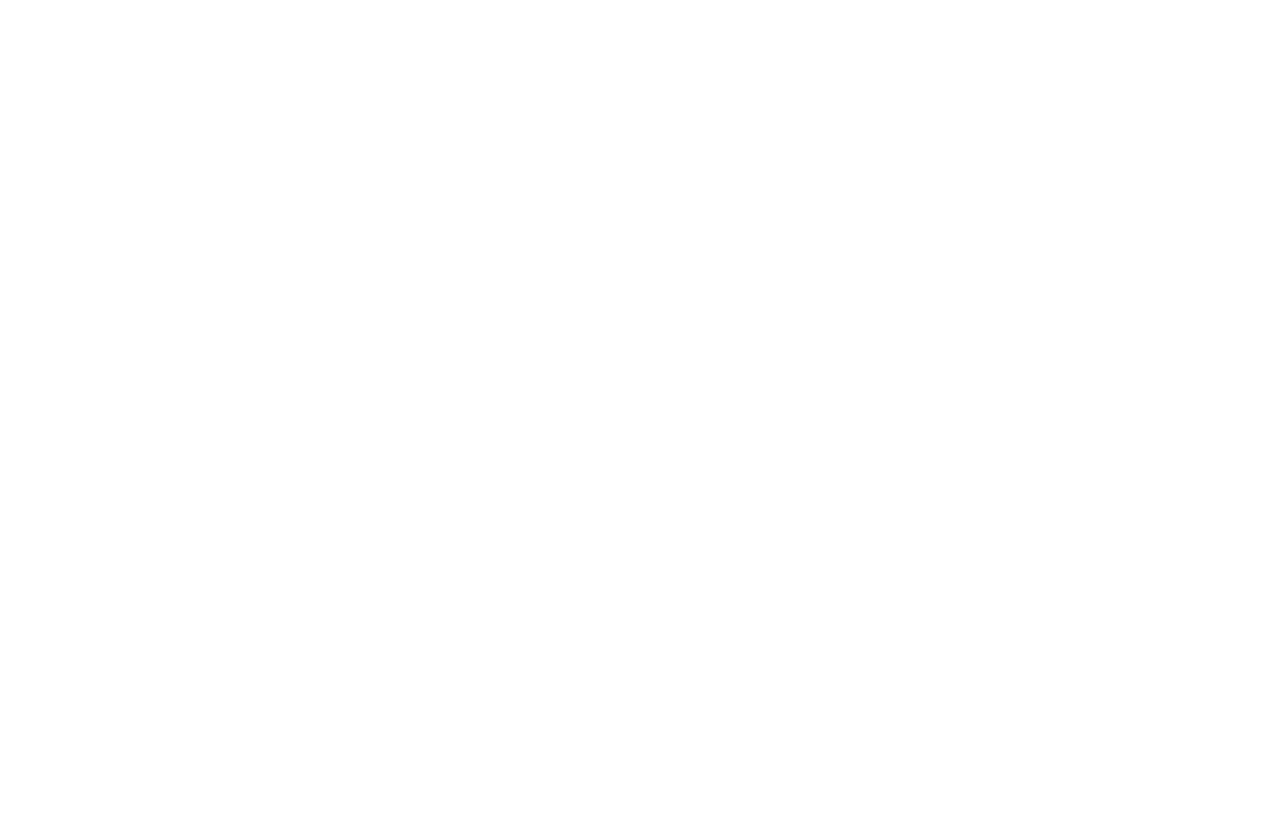
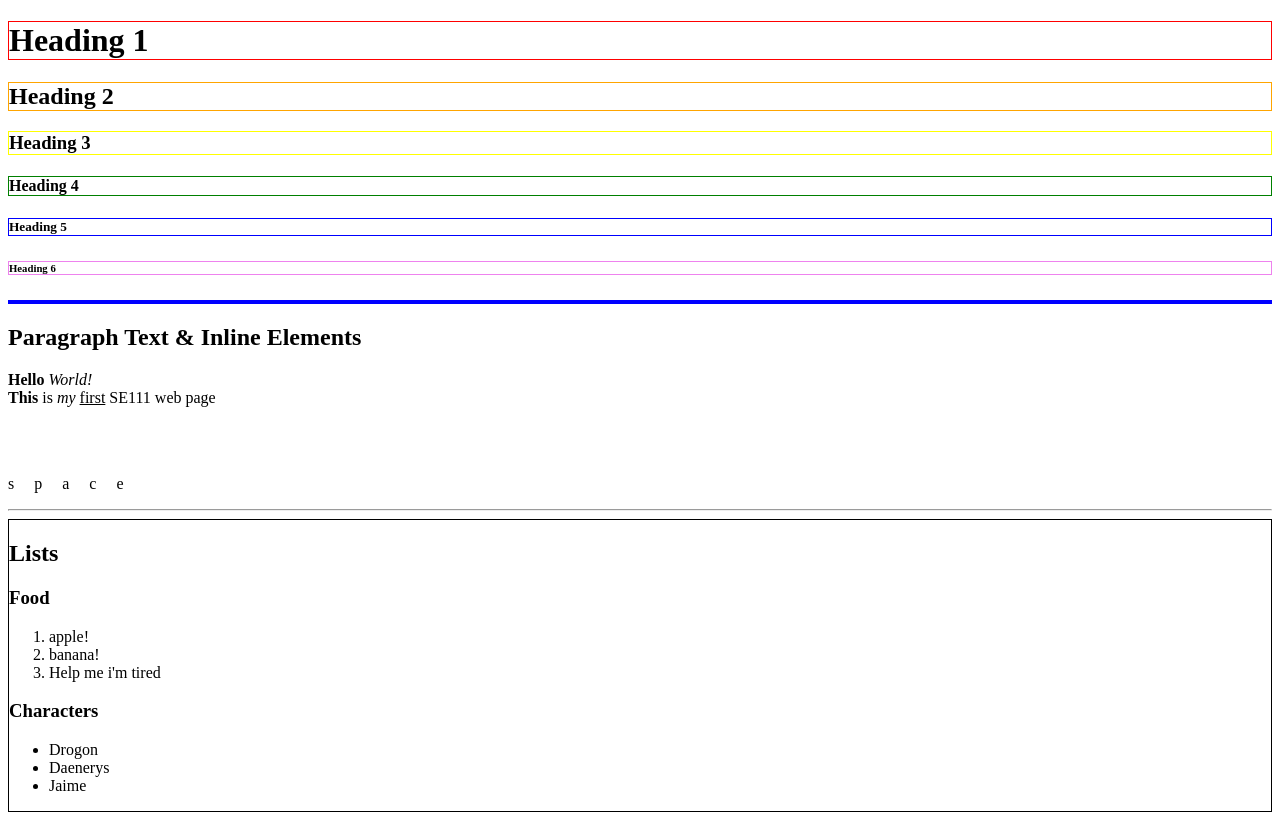
Before and after one commit to James5136/SE111_22_202320, a plain HTML site: page Week1_demo/index.html in a window 1280 px wide. Drawn offline with Linux system fonts and the light colour scheme.

Commit message:
end of w1d2 demo

```diff
--- a/Week1_demo/index.html
+++ b/Week1_demo/index.html
@@ -14,5 +14,48 @@
     <!--This is a comment in HTML-->
     <!--The body holds all viewable content for the page-->
 
+    <!--Block Level Elements: start on new left aligned line in the browser page; span width of page/containing element (parent)-->
+    <!--Heading Tags: 1 is the most important, there are 6-->
+    <h1 style="border:1px solid red">Heading 1<h1> <!--only ONE per page! SEO/Search Engine Optimization-->
+    <h2 style="border:1px solid orange">Heading 2</h2>
+    <h3 style="border:1px solid yellow">Heading 3</h3>
+    <h4 style="border:1px solid green">Heading 4</h4>
+    <h5 style="border:1px solid blue">Heading 5</h5>
+    <h6 style="border:1px solid violet">Heading 6</h6>
+
+    <!--Horizontel Rule-->
+    <hr style="border:2px solid blue">
+
+    <h2>Paragraph Text & Inline Elements</h2>
+    <!--paragraph element holds bodies of text-->
+    <p> <strong>Hello</strong> <em>World!</em> <br> <b>This</b> is <i>my</i> <u>first</u> SE111 web page</p>
+    <!--strong & em(phasis) add SEO to a page-->
+
+    <br>
+    <br>
+
+    <p>s&nbsp;&nbsp;&nbsp;&nbsp;&nbsp;p&nbsp;&nbsp;&nbsp;&nbsp;&nbsp;a&nbsp;&nbsp;&nbsp;&nbsp;&nbsp;c&nbsp;&nbsp;&nbsp;&nbsp;&nbsp;e</p>
+
+    <hr>
+
+    <div style="border:1px solid black">
+
+        <h2>Lists</h2>
+
+        <h3>Food</h3>
+        <ol><!--Ordered list-->
+            <li>apple!</li>
+            <li>banana!</li>
+            <li>Help me i'm tired</li>
+        </ol>
+
+        <h3>Characters</h3>
+        <ul><!--Unordered list-->
+            <li>Drogon</li>
+            <li>Daenerys</li>
+            <li>Jaime</li>
+        </ul>
+    </div> <!--End of div-->
+
 </body>
 </html>
```
Also changed, not shown: w1/index.html (renamed from test.html, +11 -1 lines).
